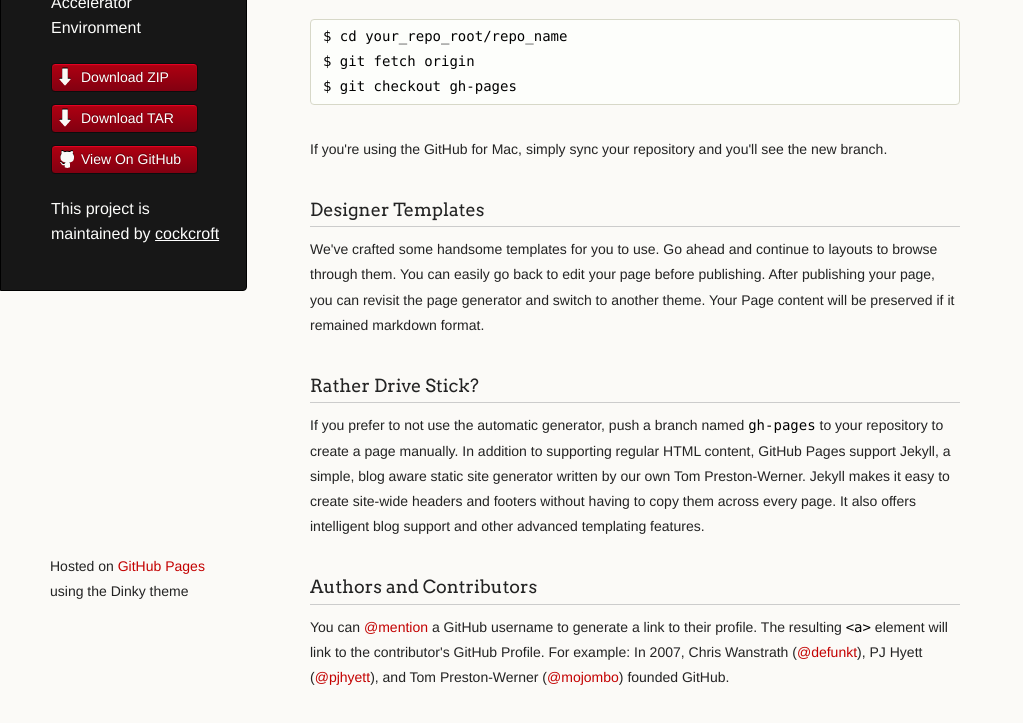
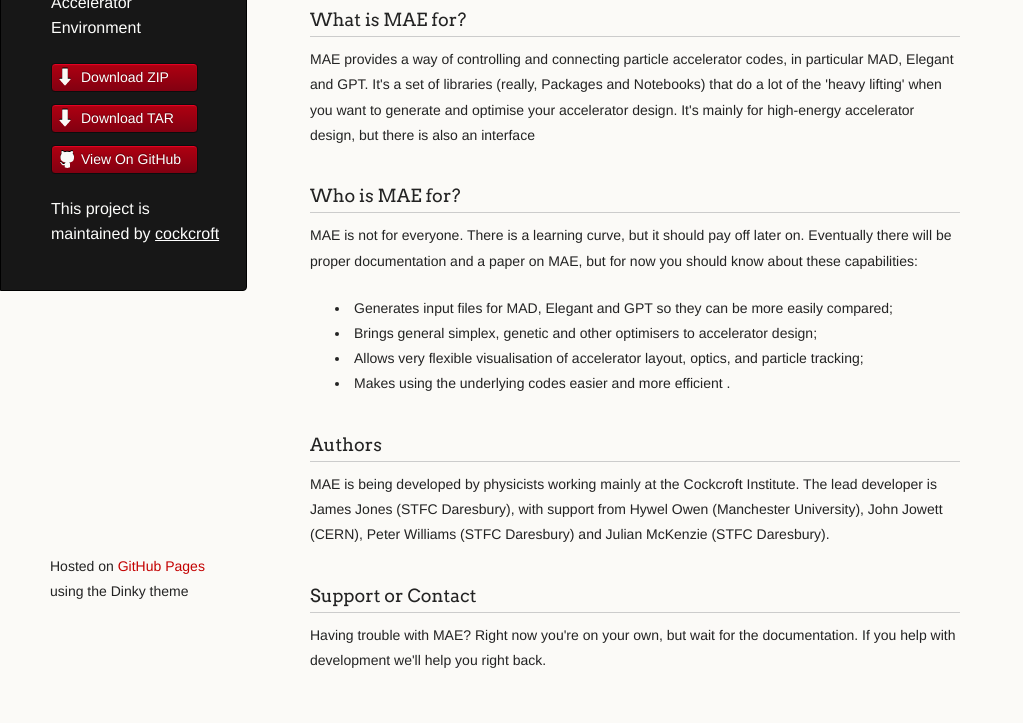
Before and after one commit to cockcroft/mae, a plain HTML site: page index.html in a window 1280 px wide. Shown: the part 164-887 px from the top of the page, without its empty margins (0-1023 px from the left). Drawn offline with Linux system fonts and the light colour scheme.

```diff
--- a/index.html
+++ b/index.html
@@ -3,7 +3,7 @@
   <head>
     <meta charset="utf-8">
     <meta http-equiv="X-UA-Compatible" content="chrome=1">
-    <title>Mae by cockcroft</title>
+    <title>MAE by cockcroft</title>
 
     <link rel="stylesheet" href="stylesheets/styles.css">
     <link rel="stylesheet" href="stylesheets/pygment_trac.css">
@@ -16,7 +16,7 @@
   <body>
     <div class="wrapper">
       <header>
-        <h1 class="header">Mae</h1>
+        <h1 class="header">MAE</h1>
         <p class="header">Mathematica Accelerator Environment</p>
 
         <ul>
@@ -30,32 +30,30 @@
 
       </header>
       <section>
-        <h3>Welcome to GitHub Pages.</h3>
+        <h3>MAE: Mathematica Accelerator Environment</h3>
 
-<p>This automatic page generator is the easiest way to create beautiful pages for all of your projects. Author your page content here using GitHub Flavored Markdown, select a template crafted by a designer, and publish. After your page is generated, you can check out the new branch:</p>
+<p>Mathematica Accelerator Environment connects Mathematica to your favourite particle accelerator code. You can download the whole code in various ways, including clicking the link on the left.</p>
 
-<pre><code>$ cd your_repo_root/repo_name
-$ git fetch origin
-$ git checkout gh-pages
-</code></pre>
+<h3>What is MAE for?</h3>
 
-<p>If you're using the GitHub for Mac, simply sync your repository and you'll see the new branch.</p>
+<p>MAE provides a way of controlling and connecting particle accelerator codes, in particular MAD, Elegant and GPT. It's a set of libraries (really, Packages and Notebooks) that do a lot of the 'heavy lifting' when you want to generate and optimise your accelerator design. It's mainly for high-energy accelerator design, but there is also an interface</p>
 
-<h3>Designer Templates</h3>
+<h3>Who is MAE for?</h3>
 
-<p>We've crafted some handsome templates for you to use. Go ahead and continue to layouts to browse through them. You can easily go back to edit your page before publishing. After publishing your page, you can revisit the page generator and switch to another theme. Your Page content will be preserved if it remained markdown format.</p>
+<p>MAE is not for everyone. There is a learning curve, but it should pay off later on. Eventually there will be proper documentation and a paper on MAE, but for now you should know about these capabilities:</p>
 
-<h3>Rather Drive Stick?</h3>
+<ul>
+<li>Generates input files for MAD, Elegant and GPT so they can be more easily compared;</li>
+<li>Brings general simplex, genetic and other optimisers to accelerator design;</li>
+<li>Allows very flexible visualisation of accelerator layout, optics, and particle tracking;</li>
+<li>Makes using the underlying codes easier and more efficient .</li>
+</ul><h3>Authors</h3>
 
-<p>If you prefer to not use the automatic generator, push a branch named <code>gh-pages</code> to your repository to create a page manually. In addition to supporting regular HTML content, GitHub Pages support Jekyll, a simple, blog aware static site generator written by our own Tom Preston-Werner. Jekyll makes it easy to create site-wide headers and footers without having to copy them across every page. It also offers intelligent blog support and other advanced templating features.</p>
-
-<h3>Authors and Contributors</h3>
-
-<p>You can <a href="https://github.com/blog/821" class="user-mention">@mention</a> a GitHub username to generate a link to their profile. The resulting <code>&lt;a&gt;</code> element will link to the contributor's GitHub Profile. For example: In 2007, Chris Wanstrath (<a href="https://github.com/defunkt" class="user-mention">@defunkt</a>), PJ Hyett (<a href="https://github.com/pjhyett" class="user-mention">@pjhyett</a>), and Tom Preston-Werner (<a href="https://github.com/mojombo" class="user-mention">@mojombo</a>) founded GitHub.</p>
+<p>MAE is being developed by physicists working mainly at the Cockcroft Institute. The lead developer is James Jones (STFC Daresbury), with support from Hywel Owen (Manchester University), John Jowett (CERN), Peter Williams (STFC Daresbury) and Julian McKenzie (STFC Daresbury).</p>
 
 <h3>Support or Contact</h3>
 
-<p>Having trouble with Pages? Check out the documentation at <a href="http://help.github.com/pages">http://help.github.com/pages</a> or contact <a href="mailto:support@github.com">support@github.com</a> and we’ll help you sort it out.</p>
+<p>Having trouble with MAE? Right now you're on your own, but wait for the documentation. If you help with development we'll help you right back.</p>
       </section>
       <footer>
         <p><small>Hosted on <a href="https://pages.github.com">GitHub Pages</a> using the Dinky theme</small></p>
```
Also changed, not shown: params.json (+1 -1 lines).
